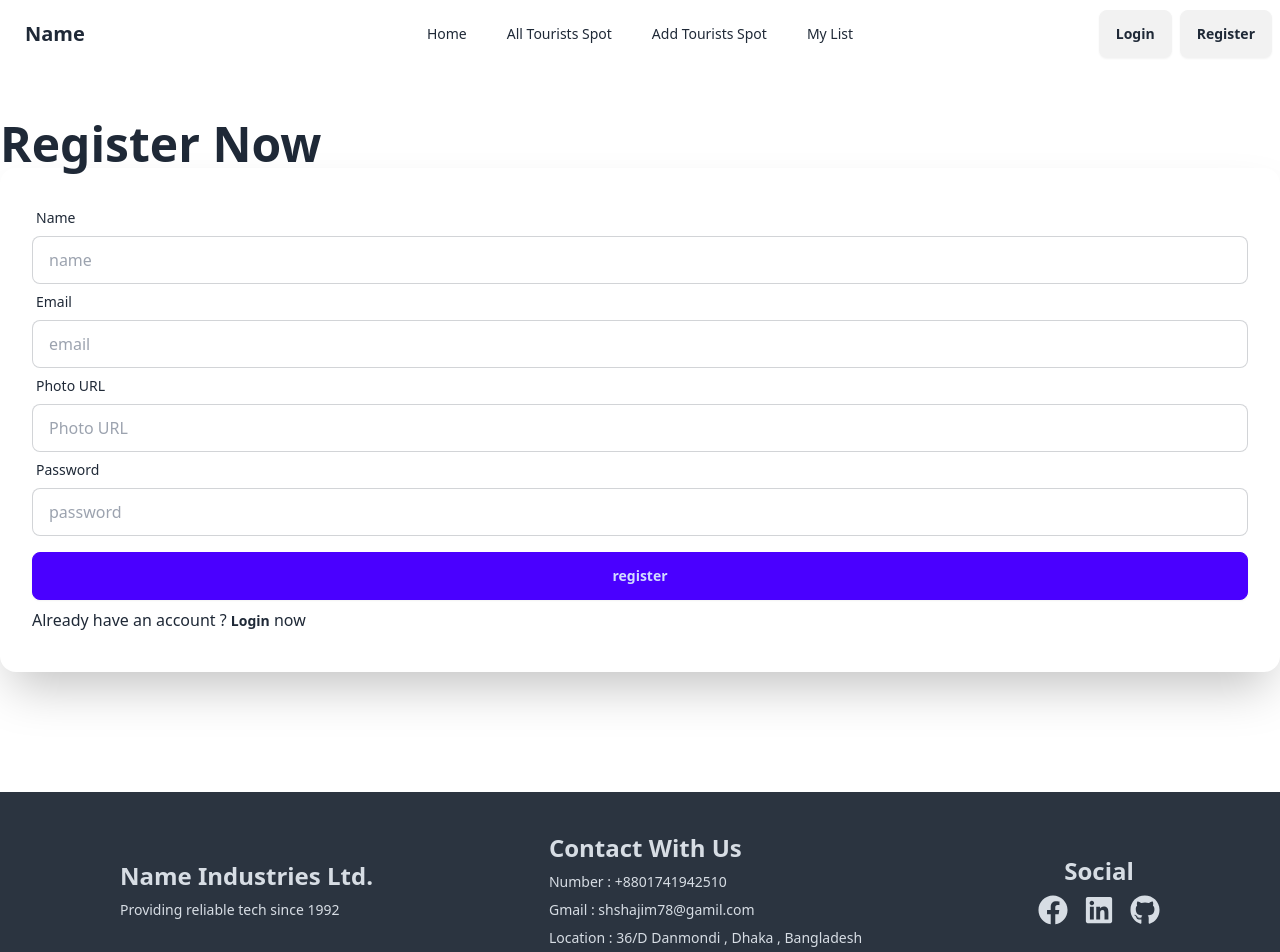
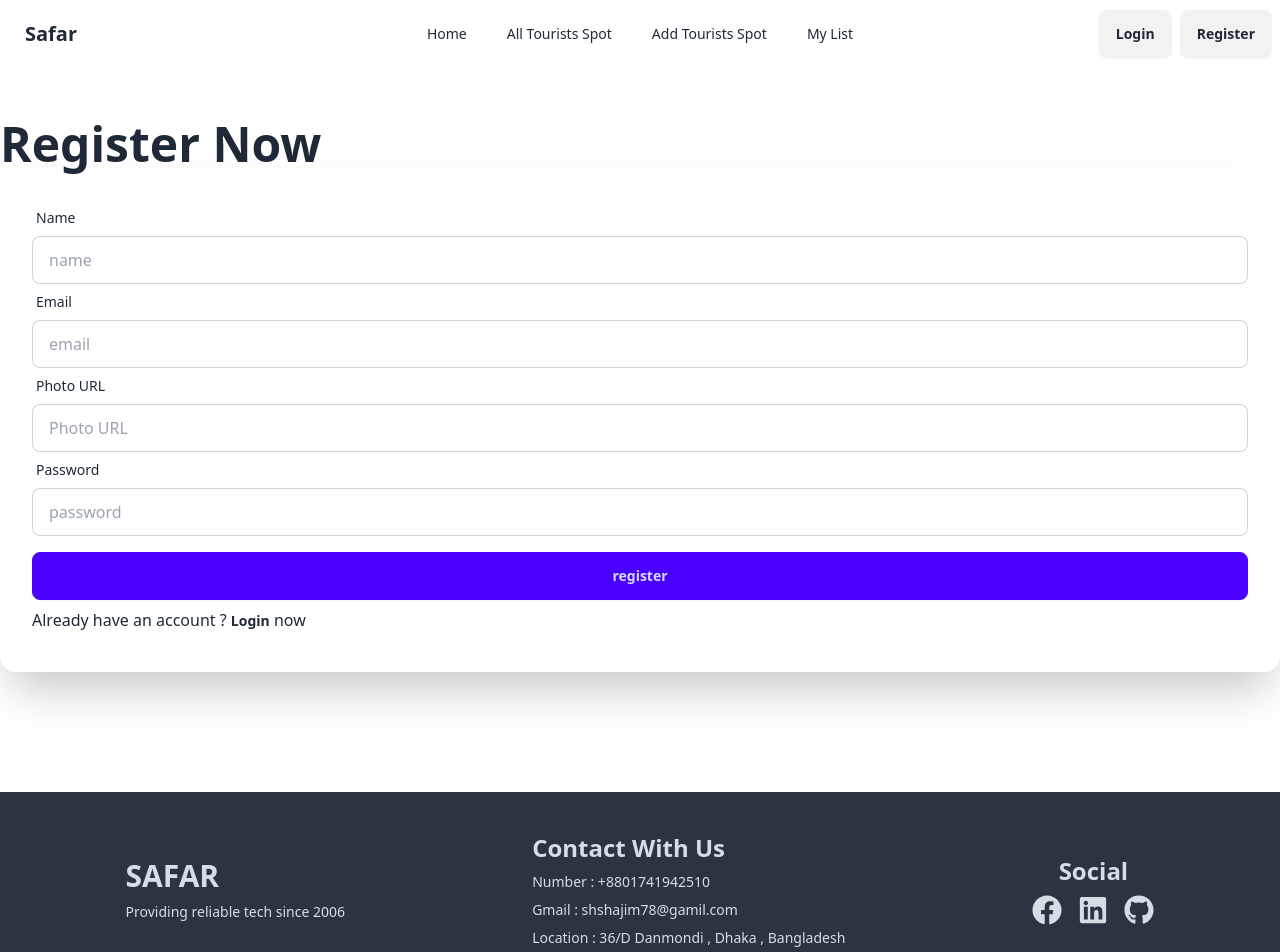
Before and after one commit to OHshajim/SAFAR-Client, a React (Vite) app: page /register in a window 1280 px wide. Shown: the top 952 px of the page. Built offline with nearby package versions, Linux system fonts and the light colour scheme; no server answers.

Commit message:
add titles , favicon ,name

```diff
--- a/index.html
+++ b/index.html
@@ -3,7 +3,8 @@
   <head>
     <meta charset="UTF-8" />
     <meta name="viewport" content="width=device-width, initial-scale=1.0" />
-    <title>Name</title>
+    <title>Safar</title>
+    <link rel="shortcut icon" href="https://i.ibb.co/mz0ktyK/fotor-ai-202404286421.png" type="image/x-icon">
   </head>
   <body>
     <div id="root"></div>
--- a/src/assets/Components/Banner/Banner.jsx
+++ b/src/assets/Components/Banner/Banner.jsx
@@ -24,24 +24,24 @@ const Banner = () => {
                 <SwiperSlide>
                     <div className=' h-screen slide1'>
                         <div className='max-w-[1600px] mx-auto  flex flex-col justify-center px-20 h-screen '>
-                            <h2 className='text-4xl font-semibold'>asftgasfgsdfgsdfg</h2>
-                            <h1 className='text-5xl font-bold '>SHAJIM</h1>
+                            <h2 className='text-4xl font-semibold'>Explore. Dream. Discover.</h2>
+                            <h1 className='text-5xl font-bold '>SAFAR</h1>
                         </div>
                     </div>
                 </SwiperSlide>
                 <SwiperSlide>
                     <div className=' h-screen slide2 '>
                         <div className='max-w-[1600px] mx-auto  flex flex-col justify-center px-20 h-screen '>
-                            <h2 className='text-4xl font-semibold'>asftgasfgsdfgsdfg</h2>
-                            <h1 className='text-5xl font-bold '>SHAJIM</h1>
+                            <h2 className='text-4xl font-semibold'>Venture Beyond: Explore, Experience, Enjoy!</h2>
+                            <h1 className='text-5xl font-bold '>SAFAR</h1>
                         </div>
                     </div>
                 </SwiperSlide>
                 <SwiperSlide>
                     <div className=' h-screen slide3 '>
                         <div className='max-w-[1600px] mx-auto  flex flex-col justify-center px-20 h-screen '>
-                            <h2 className='text-4xl font-semibold'>asftgasfgsdfgsdfg</h2>
-                            <h1 className='text-5xl font-bold '>SHAJIM</h1>
+                            <h2 className='text-4xl font-semibold'>Discover Hidden Gems Together.</h2>
+                            <h1 className='text-5xl font-bold '>SAFAR</h1>
                         </div>
                     </div>
                 </SwiperSlide>
--- a/src/assets/Components/Countries.jsx
+++ b/src/assets/Components/Countries.jsx
@@ -14,9 +14,8 @@ const Countries = () => {
     }, [])
     return (
         <div className="max-w-[1600px] mx-auto my-20">
-            <h1 className="text-center text-5xl">Countries </h1>
-            <p  className="text-center mb-10 mt-5">Lorem ipsum dolor sit amet consectetur adipisicing elit. Mollitia laboriosam eligendi eius illo minus nisi dolorum assumenda asperiores amet, aperiam officia, molestias provident nemo dignissimos aliquid minima. Libero suscipit corporis
-            </p>
+            <h3 className="text-center text-xl">Explore The Word</h3>
+            <h1 className="text-center text-5xl mb-10 mt-2">Explore The Beautiful Places Around Us </h1>
             {/* cards */}
             <div className="grid grid-cols-1 md:grid-cols-2 lg:grid-cols-3 gap-8">
                 {
--- a/src/assets/Components/Footer.jsx
+++ b/src/assets/Components/Footer.jsx
@@ -5,8 +5,8 @@ const Footer = () => {
         <div>
             <footer className="footer p-10 bg-neutral text-neutral-content place-items-center">
                 <aside>
-                    <h2 className="text-2xl font-bold">Name Industries Ltd. </h2>
-                    <p>Providing reliable tech since 1992</p>
+                    <h2 className="text-3xl font-bold">SAFAR</h2>
+                    <p>Providing reliable tech since 2006</p>
                 </aside>
                 <nav className=" ">
                     <h2 className="text-2xl font-bold">Contact With Us</h2>
@@ -25,7 +25,7 @@ const Footer = () => {
             </footer>
             <footer className="footer footer-center p-4 bg-base-300 text-base-content">
                 <aside>
-                    <p>Copyright © 2024 - All right reserved by <span className="font-bold text-sm">NAME</span> Industries Ltd</p>
+                    <p>Copyright © 2024 - All right reserved by <span className="font-bold text-sm">SAFAR</span> Industries Ltd</p>
                 </aside>
             </footer>
         </div>
--- a/src/assets/Components/Navbar.jsx
+++ b/src/assets/Components/Navbar.jsx
@@ -62,7 +62,7 @@ const Navbar = () => {
                             }
                         </ul>
                     </div>
-                    <a className="btn btn-ghost text-xl">Name</a>
+                    <a className="btn btn-ghost text-xl">Safar</a>
                 </div>
                 <div className="navbar-center hidden lg:flex">
                     <ul className="menu menu-horizontal px-1">
--- a/src/assets/Components/TouristsSpots.jsx
+++ b/src/assets/Components/TouristsSpots.jsx
@@ -7,8 +7,8 @@ const TouristsSpots = () => {
     return (
         <div className="my-20 max-w-[1600px] mx-auto ">
             <div>
-                <h1 className="text-center text-5xl">Most Popular Tourists Spots </h1>
-                <p className="text-center">Lorem ipsum dolor sit amet consectetur, adipisicing elit. Voluptatem earum dolor ratione libero in nam laboriosam harum, explicabo, porro, sunt pariatur corrupti ut </p>
+                <h3 className="text-center text-xl ">Popular Spots</h3>
+                <h1 className="text-center text-5xl mb-10 mt-2">Most Favorite Tourists Spots Around Us </h1>
                 <div className="grid xl:grid-cols-3 md:grid-cols-2 grid-cols-1 gap-7">
                     {
                         spots.slice(0,6).map(spot => <SpotsCard key={spot._id} spot={spot} />)
```
